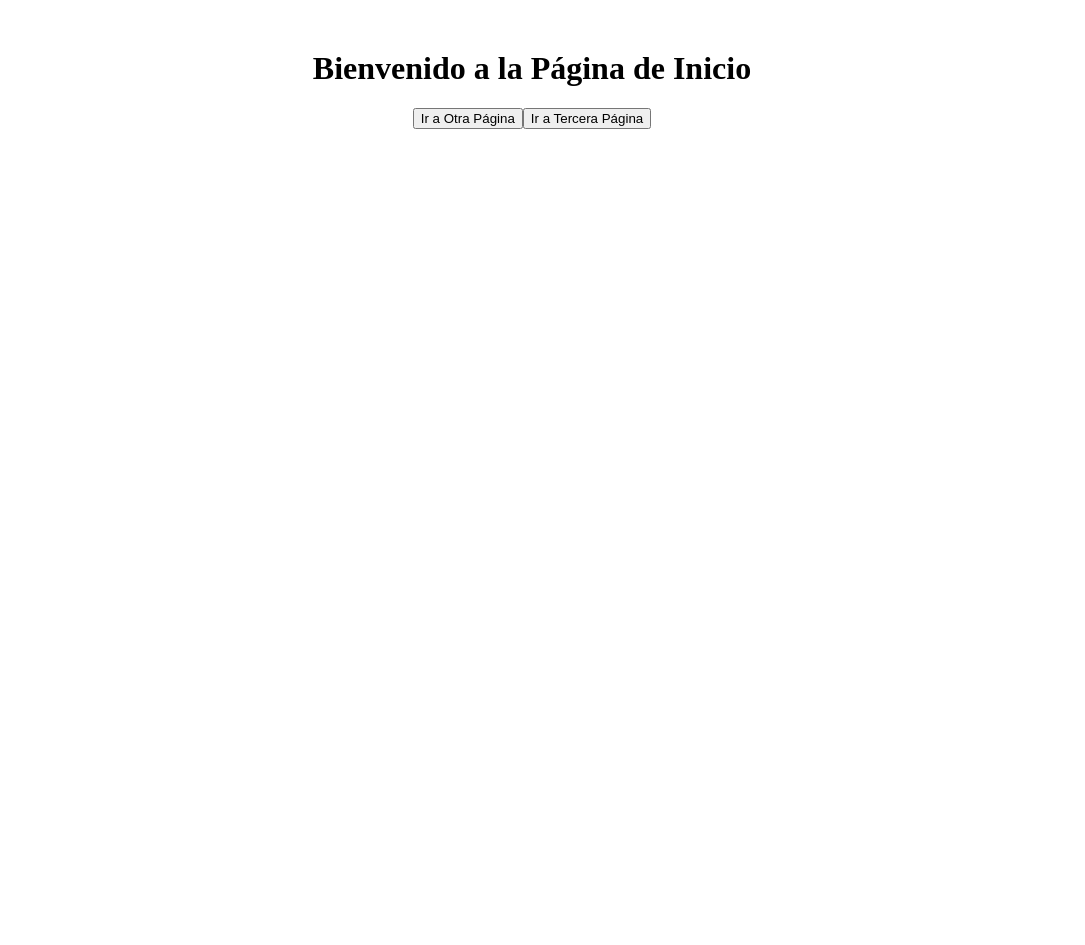
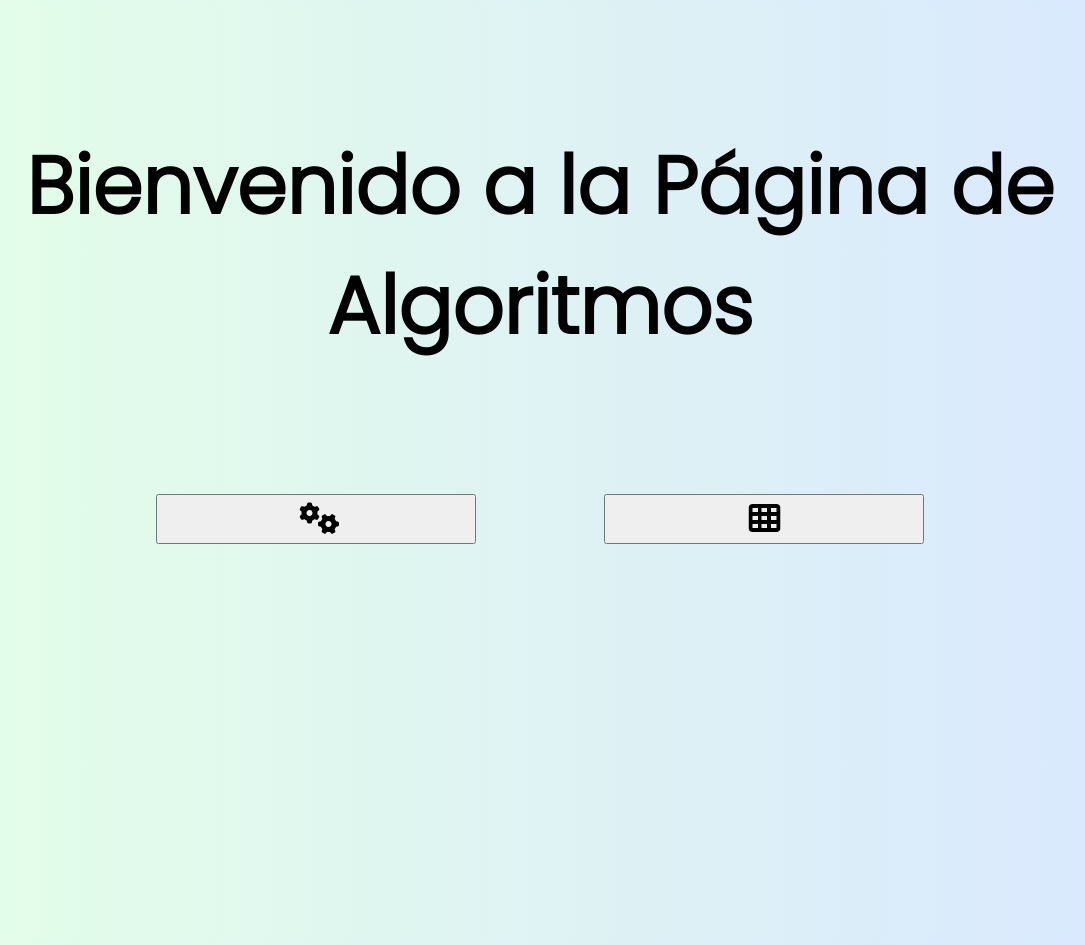
Before and after one commit to Daniel171202/Grafos-Analisis-Algoritmos, a Vue app in the folder frontend/: page / in a window 1280 px wide. Shown: the whole page, without its empty margins (108-1193 px from the left). Before the commit the page ends 800 px from the top, so only its background shows below. Built offline with nearby package versions, Linux system fonts and the light colour scheme; what v-network-graph would draw is missing.

Commit message:
Arreglos P{aginas Home y Grafos
se arreglaron las páginas de grafos y home.

```diff
--- a/frontend/package.json
+++ b/frontend/package.json
@@ -8,6 +8,7 @@
     "lint": "vue-cli-service lint"
   },
   "dependencies": {
+    "@fortawesome/fontawesome-free": "^6.4.2",
     "core-js": "^3.8.3",
     "v-network-graph": "^0.9.7",
     "vue": "^3.2.13",
--- a/frontend/src/components/GrafoComponente.vue
+++ b/frontend/src/components/GrafoComponente.vue
@@ -1,31 +1,31 @@
 <template>
-    <div class="demo-control-panel appearance">
-      <div>
-        <label>Node:</label>
-        <el-button @click="addSkyBlueNode">Add SkyBlue</el-button>
-        <el-button @click="addHotPinkNode">Add HotPink</el-button>
-        <el-button @click="addGrayNode">Add Gray</el-button>
-        <el-button @click="addBlackNode">Add Black</el-button>
-        <el-button :disabled="selectedNodes.length == 0" @click="removeNode"
-          >Remove</el-button
+    <div class="demo-control-panel appearance" id="controlPanel">
+      <div class="nodos">
+        <label>Nodos:</label>
+        <button class="btn-control-panel" @click="addSkyBlueNode">Agregar Nodo Celeste</button>
+        <button class="btn-control-panel" @click="addHotPinkNode">Agregar Nodo Rosado</button>
+        <button class="btn-control-panel" @click="addGrayNode">Agregar Nodo Gris</button>
+        <button class="btn-control-panel" @click="addBlackNode">Agregar Nodo Negro</button>
+        <button class="btn-control-panel" :disabled="selectedNodes.length == 0" @click="removeNode"
+          >Eliminar</button
         >
       </div>
-      <div>
-        <label>Edge:</label>
-        <el-button :disabled="!isEdgeAddable()" @click="addSkyBlueEdge"
-          >Add SkyBlue</el-button
+      <div class="vertices">
+        <label>Vértices:</label>
+        <button class="btn-control-panel" :disabled="!isEdgeAddable()" @click="addSkyBlueEdge"
+          >Conexión Celeste</button
         >
-        <el-button :disabled="!isEdgeAddable()" @click="addHotPinkEdge"
-          >Add HotPink</el-button
+        <button class="btn-control-panel" :disabled="!isEdgeAddable()" @click="addHotPinkEdge"
+          >Conexión Rosado</button
         >
-        <el-button :disabled="!isEdgeAddable()" @click="addGrayEdge"
-          >Add Gray</el-button
+        <button class="btn-control-panel" :disabled="!isEdgeAddable()" @click="addGrayEdge"
+          >Conexión Gris</button
         >
-        <el-button :disabled="!isEdgeAddable()" @click="addBlackEdge"
-          >Add Black</el-button
+        <button class="btn-control-panel" :disabled="!isEdgeAddable()" @click="addBlackEdge"
+          >Conexión Negro</button
         >
-        <el-button :disabled="selectedEdges.length == 0" @click="removeEdge"
-          >Remove</el-button
+        <button class="btn-control-panel" :disabled="selectedEdges.length == 0" @click="removeEdge"
+          >Eliminar Vértice</button
         >
       </div>
     </div>
@@ -152,7 +152,38 @@
 
   </script>
 
-  <style scoped>
+  <style>
+
+
+  #controlPanel{
+    display: flex;
+    justify-content: center;
+    align-items: center;
+    flex-direction: column;
+    min-height: 15vh;
+    min-width: 100vw;
+    padding: 1%;
+  }
+
+  #controlPanel .nodos{
+    display: flex;
+    justify-content: center;
+    align-items: center;
+    flex-direction: row;
+    margin: 2% 0;
+  }
+  #controlPanel .vertices{
+    display: flex;
+    justify-content: center;
+    align-items: center;
+    flex-direction: row;
+  }
+
+  #controlPanel .btn-control-panel{
+    height: 15%;
+    min-width: 25%;
+  }
+
   .v-network-graph {
     width: 100vw;
     height: 100vh;
@@ -197,4 +228,39 @@
     background-color: #ccc;
     cursor: not-allowed;
   }
+
+
+  #controlPanel .nodos .btn-control-panel,
+  #controlPanel .vertices .btn-control-panel {
+    font-size: 1rem;
+  background: #fff;
+  color: #4A5568;
+  border: 0px solid #A0AEC0;
+  transition: background .2s ease, color .2s ease, box-shadow .2s ease, transform .2s ease;
+  box-shadow: 0 0 0 #BEE3F8;
+  transform: translateY(0);
+  }
+
+  #controlPanel .nodos .btn-control-panel:first-of-type,
+  #controlPanel .vertices .btn-control-panel:first-of-type{
+    border-radius: 0.5em 0 0 0.5em;
+    margin: 0% 0% 0% 5%;
+  }
+  #controlPanel .vertices .btn-control-panel:last-of-type,
+  #controlPanel .nodos .btn-control-panel:last-of-type{
+    border-radius: 0 0.5em 0.5em 0;
+    margin: 0% 5% 0% 0%;
+  }
+
+  #controlPanel:hover .btn-control-panel {
+    color: #a0aec0;
+  }
+
+  #controlPanel:hover .btn-control-panel:hover {
+    background: #d53f8c;
+    color: #fff;
+    box-shadow: 0 0 0.8em 0 rgba(213, 63, 140, 0.8);
+    transform: translateY(-0.2em);
+  }
+
   </style>
--- a/frontend/src/components/homePage.vue
+++ b/frontend/src/components/homePage.vue
@@ -1,10 +1,41 @@
 <template>
-  <div class="home">
-    <h1>Bienvenido a la Página de Inicio</h1>
-    <button @click="goToPage('/grafo')">Ir a Otra Página</button>
-    <button @click="goToPage('/tercera-pagina')">Ir a Tercera Página</button>
+  <head>
+    <link
+        rel="stylesheet"
+        href="https://cdn.jsdelivr.net/npm/swiper@9/swiper-bundle.min.css"
+      />
+      <link
+        href="https://cdn.jsdelivr.net/npm/bootstrap@5.3.0-alpha3/dist/css/bootstrap.min.css"
+        rel="stylesheet"
+        integrity="sha384-KK94CHFLLe+nY2dmCWGMq91rCGa5gtU4mk92HdvYe+M/SXH301p5ILy+dN9+nJOZ"
+        crossorigin="anonymous"
+      />
+
+      <link
+        rel="stylesheet"
+        href="https://cdnjs.cloudflare.com/ajax/libs/font-awesome/6.4.0/css/all.min.css"
+      />
+
+      <link
+        href="https://cdn.jsdelivr.net/npm/bootstrap@5.3.0-alpha2/dist/css/bootstrap.min.css"
+        rel="stylesheet"
+        integrity="sha384-aFq/bzH65dt+w6FI2ooMVUpc+21e0SRygnTpmBvdBgSdnuTN7QbdgL+OapgHtvPp"
+        crossorigin="anonymous"
+      />
+    </head>
+  <body>
+    <div class="home">
+    <h1>Bienvenido a la Página de Algoritmos</h1>
+    <div class="botones-home">
+      <button class="opciones" @click="goToPage('/grafo')">
+        <span class="move"><i class="fas fa-cogs fa-bounce"></i><a> Ir a nodos</a></span>
+      </button>
+      <button class="opciones" @click="goToPage('/tercera-pagina')"><span class="move"><i class="fas fa-th fa-bounce"></i><a> Ir a Matriz</a></span></button>
+    </div>
   </div>
+  </body>
 </template>
+
 
 <script>
 export default {
@@ -17,8 +48,67 @@ export default {
 </script>
 
 <style>
+@import url('https://fonts.googleapis.com/css2?family=Poppins:wght@300&display=swap');
+
+
+* {
+  font-family: 'Poppins', sans-serif;
+}
+
+body{
+  background: linear-gradient(90deg, #e3ffe7 0%, #d9e7ff 100%);
+  height: 100vh;
+  width: 100vw;
+  display: flex;
+  justify-content: center;
+  align-items: center;
+  padding: 5% 0;
+}
+
 .home {
+  display: flex;
   text-align: center;
-  margin-top: 50px;
+  width: 100%;
+  height: 100%;
+  flex-direction: column;
 }
+.home h1{
+  font-size: 5rem;
+}
+.botones-home{
+  display: flex;
+  align-items: center;
+  justify-content: center;
+  flex-direction: row;
+  min-height: 25%;
+  width: 100%;
+}
+
+.home .botones-home .opciones{
+  display: flex;
+  align-items: center;
+  justify-content: center;
+  min-width: 25%;
+  height: 25%;
+  margin: 1% 5%;
+  font-size: 2rem;
+}
+
+.home .botones-home .opciones .move{
+  transform: translateX(42%);
+  transition: 0.5s ease-in;
+}
+.home .botones-home .opciones:hover .move{
+  transform: translateX(0%);
+  transition: 0.5s ease-in-out;
+}
+
+.home .botones-home .opciones .move a{
+  opacity: 0;
+}
+
+.home .botones-home .opciones:hover .move a{
+  opacity: 1;
+}
+
 </style>
--- a/frontend/src/main.js
+++ b/frontend/src/main.js
@@ -1,5 +1,6 @@
 import { createApp } from "vue";
 import { createRouter, createWebHistory } from "vue-router";
+
 
 import App from "./App.vue";
 import VNetworkGraph from "v-network-graph";
```
Also changed, not shown: 2 other files (tests, documents, lock files or other folders).
